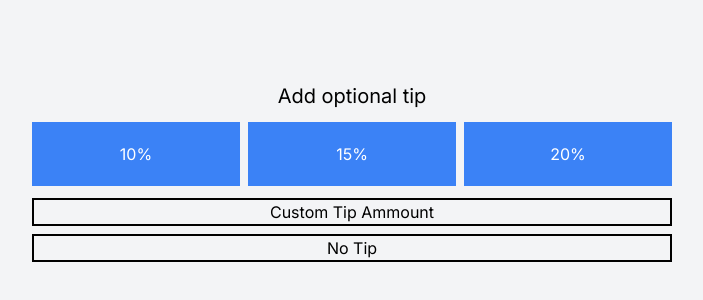
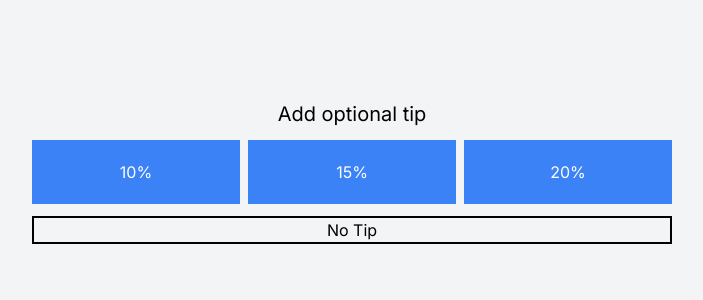
Before and after one commit to rhinkle/tip-please, a Next.js app: page /tip-window in a window 1280 px wide. Shown: the part 228-528 px from the top of the page, without its empty margins (288-991 px from the left). Built offline with nearby package versions, Linux system fonts and the light colour scheme.

Commit message:
feat: remove custom

```diff
--- a/src/app/tip-window/page.tsx
+++ b/src/app/tip-window/page.tsx
@@ -38,7 +38,6 @@ export default function TipWindow() {
           {tipOptions && tipOptionList()}
         </div>
         <div className="flex flex-col gap-2">
-          <button className="border-2 border-black">Custom Tip Ammount</button>
           <button className="border-2 border-black">No Tip</button>
         </div>
       </div>
```
